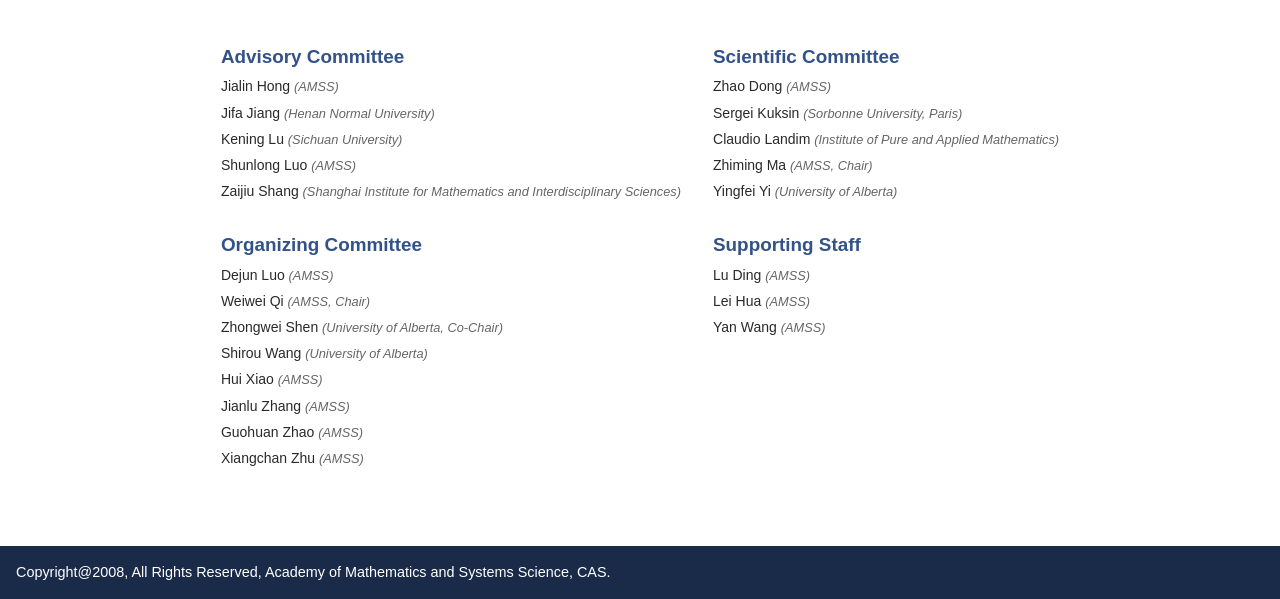
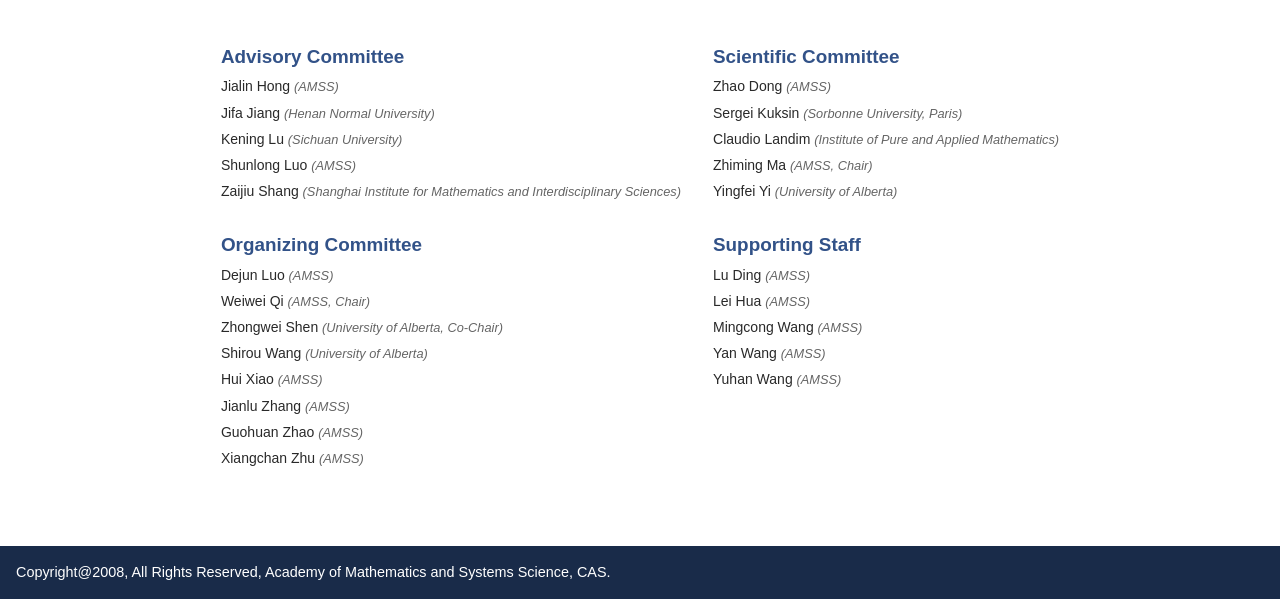
Before and after one commit to ICSD-2027/ICSD-2027.github.io, a plain HTML site: page committees.html in a window 1280 px wide. Shown: the part 201-800 px from the top of the page. Drawn offline with Linux system fonts and the light colour scheme.

Commit message:
Committees.html

```diff
--- a/committees.html
+++ b/committees.html
@@ -72,7 +72,9 @@
         <ul class="roster" role="list">
           <li>Lu Ding <i class="affiliation">(AMSS)</i></li>
           <li>Lei Hua <i class="affiliation">(AMSS)</i></li>
+          <li>Mingcong Wang <i class="affiliation">(AMSS)</i></li>
           <li>Yan Wang <i class="affiliation">(AMSS)</i></li>
+          <li>Yuhan Wang <i class="affiliation">(AMSS)</i></li>
         </ul>
       </section>
     </main>
```
